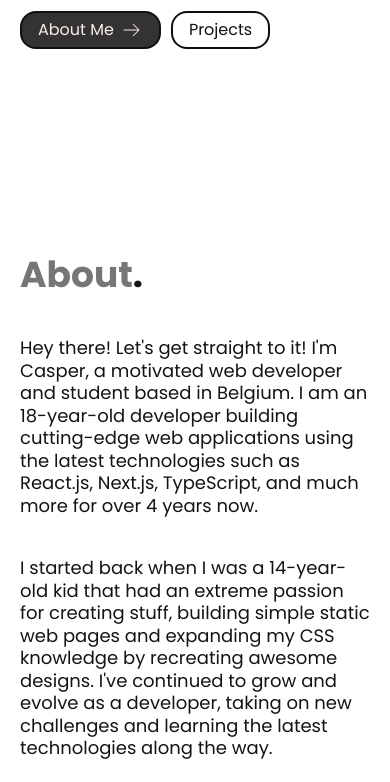
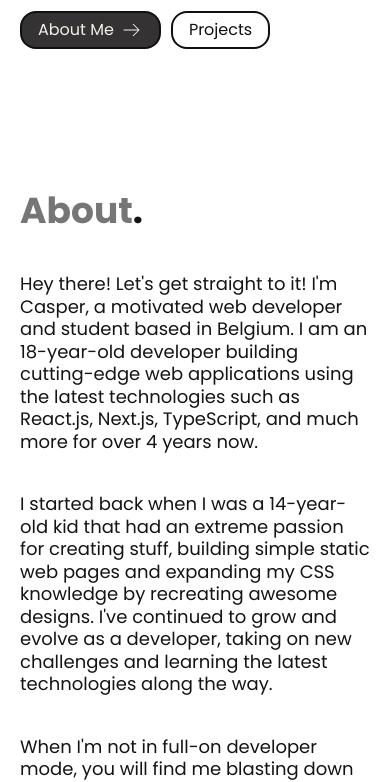
Before and after one commit to SupremeHan/zivojinovicnikola.dev, a React (Vite) app: page / in a window 390 px wide. Shown: the part 720-1502 px from the top of the page. Built offline with nearby package versions, Linux system fonts and the light colour scheme.

Commit message:
Mobile view css changes

```diff
--- a/src/sections/About/About.scss
+++ b/src/sections/About/About.scss
@@ -7,6 +7,11 @@
   @include tablet {
     padding-left: defaultUnit(20);
     padding-right: defaultUnit(20);
+  }
+
+  @include mobile {
+    padding-top: defaultUnit(64);
+    padding-bottom: defaultUnit(64);
   }
 
   &__container {
--- a/src/sections/Contact/Contact.scss
+++ b/src/sections/Contact/Contact.scss
@@ -12,6 +12,11 @@
     @include tablet {
       padding-left: defaultUnit(20);
       padding-right: defaultUnit(20);
+    }
+
+    @include mobile {
+      padding-top: defaultUnit(64);
+      padding-bottom: defaultUnit(64);
     }
   }
 
--- a/src/sections/Experience/Experience.scss
+++ b/src/sections/Experience/Experience.scss
@@ -9,6 +9,11 @@
   @include tablet {
     padding-left: defaultUnit(20);
     padding-right: defaultUnit(20);
+  }
+
+  @include mobile {
+    padding-top: defaultUnit(64);
+    padding-bottom: defaultUnit(64);
   }
 
   &__title {
--- a/src/sections/Projects/Projects.scss
+++ b/src/sections/Projects/Projects.scss
@@ -10,6 +10,11 @@
   @include tablet {
     padding-left: defaultUnit(20);
     padding-right: defaultUnit(20);
+  }
+
+  @include mobile {
+    padding-top: defaultUnit(64);
+    padding-bottom: defaultUnit(64);
   }
 
   &__header {
```
